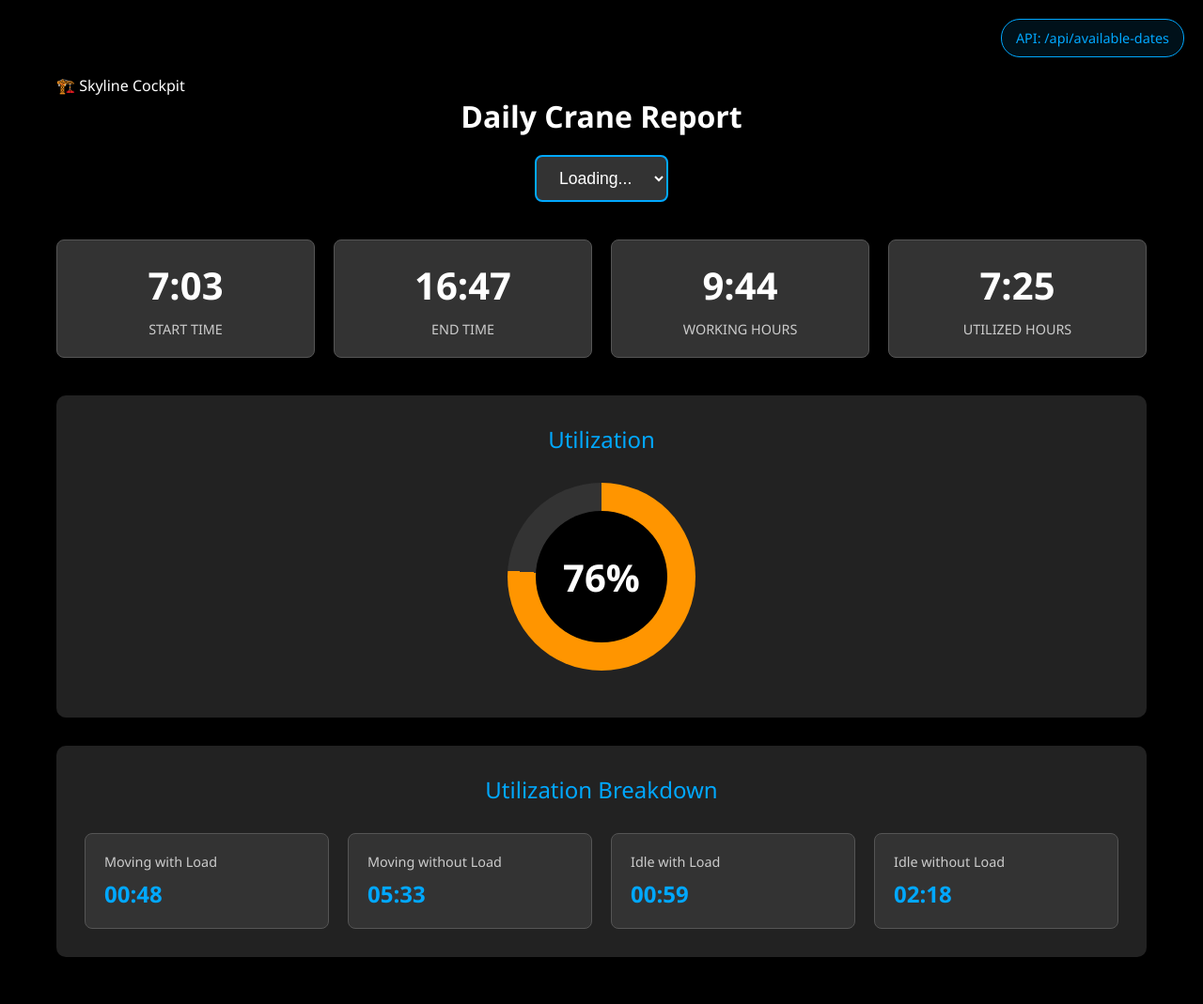
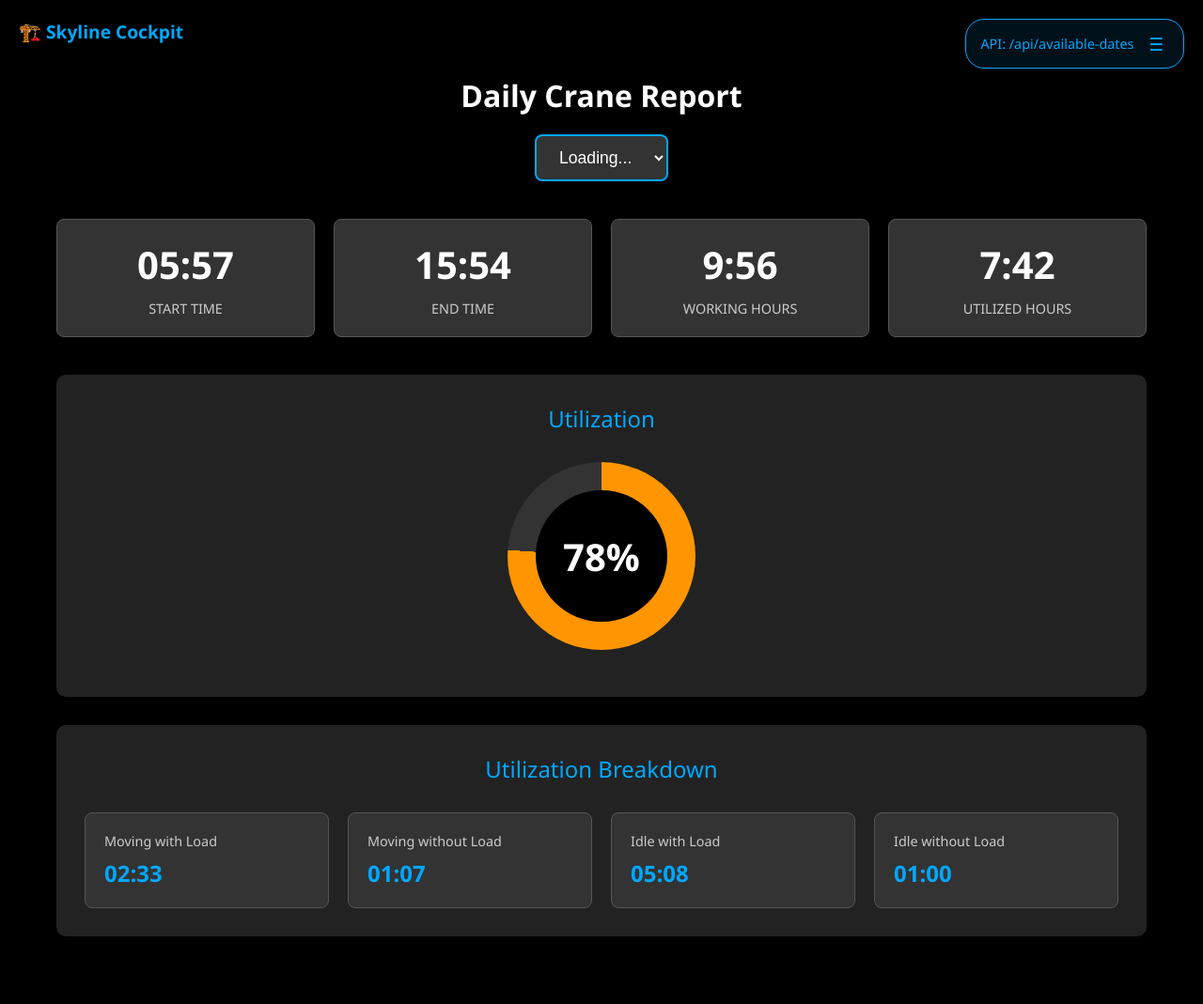
Before and after one commit to affigabmag/skyline-cockpit, a FastAPI app: page /dashboard in a window 1280 px wide. Shown: the whole page at 94% size. After the commit the page ends 997 px from the top, so only its background shows below. Run offline with FastAPI, Linux system fonts and the light colour scheme; data that the repository does not hold is empty.

Commit message:
menu added

```diff
--- a/static/dashboard.css
+++ b/static/dashboard.css
@@ -158,6 +158,21 @@
     border: 1px solid #00a8ff;
     font-size: 0.9rem;
     color: #00a8ff;
+    display: flex;
+    align-items: center;
+    gap: 10px;
+}
+
+.hamburger-menu {
+    cursor: pointer;
+    font-size: 1.2rem;
+    padding: 2px 6px;
+    border-radius: 4px;
+    transition: background-color 0.3s ease;
+}
+
+.hamburger-menu:hover {
+    background-color: rgba(0, 168, 255, 0.2);
 }
 
 .loading-spinner {
--- a/templates/dashboard.html
+++ b/templates/dashboard.html
@@ -7,39 +7,39 @@
     <link rel="stylesheet" href="/static/dashboard.css">
 </head>
 <body>
+    <div class="logo-top-left">
+        🏗️ Skyline Cockpit
+    </div>
+
     <div class="api-indicator">
-        API: /api/available-dates
+        <span>API: /api/available-dates</span>
         <div class="loading-spinner" id="loadingSpinner"></div>
+        <div class="hamburger-menu" id="hamburgerMenu">☰</div>
     </div>
 
     <div class="container">
-        <div class="header">
-            <div class="logo-left">
-                🏗️ Skyline Cockpit
-            </div>
         <div class="header-center">
             <div class="title-center">Daily Crane Report</div>
             <select class="date-dropdown" id="dateDropdown">
                 <option value="">Loading...</option>
             </select>
         </div>
-            <div class="header-right"></div>
 
         <div class="stats-grid">
             <div class="stat-card">
-                <div class="stat-value" id="startTime">7:03</div>
+                <div class="stat-value" id="startTime">05:57</div>
                 <div class="stat-label">Start Time</div>
             </div>
             <div class="stat-card">
-                <div class="stat-value" id="endTime">16:47</div>
+                <div class="stat-value" id="endTime">15:54</div>
                 <div class="stat-label">End Time</div>
             </div>
             <div class="stat-card">
-                <div class="stat-value" id="workingHours">9:44</div>
+                <div class="stat-value" id="workingHours">9:56</div>
                 <div class="stat-label">Working Hours</div>
             </div>
             <div class="stat-card">
-                <div class="stat-value" id="utilizedHours">7:25</div>
+                <div class="stat-value" id="utilizedHours">7:42</div>
                 <div class="stat-label">Utilized Hours</div>
             </div>
         </div>
@@ -48,7 +48,7 @@
             <div class="section-title">Utilization</div>
             <div class="utilization-display">
                 <div class="utilization-circle">
-                    <div class="utilization-inner">76%</div>
+                    <div class="utilization-inner">78%</div>
                 </div>
             </div>
         </div>
@@ -58,19 +58,19 @@
             <div class="operations-grid">
                 <div class="operation-card" data-operation="moving_with_load">
                     <div class="operation-label">Moving with Load</div>
-                    <div class="operation-value">00:48</div>
+                    <div class="operation-value">02:33</div>
                 </div>
                 <div class="operation-card" data-operation="moving_without_load">
                     <div class="operation-label">Moving without Load</div>
-                    <div class="operation-value">05:33</div>
+                    <div class="operation-value">01:07</div>
                 </div>
                 <div class="operation-card" data-operation="idle_with_load">
                     <div class="operation-label">Idle with Load</div>
-                    <div class="operation-value">00:59</div>
+                    <div class="operation-value">05:08</div>
                 </div>
                 <div class="operation-card" data-operation="idle_without_load">
                     <div class="operation-label">Idle without Load</div>
-                    <div class="operation-value">02:18</div>
+                    <div class="operation-value">01:00</div>
                 </div>
             </div>
         </div>
```
Lines whose indentation alone changed are shown as unchanged.
